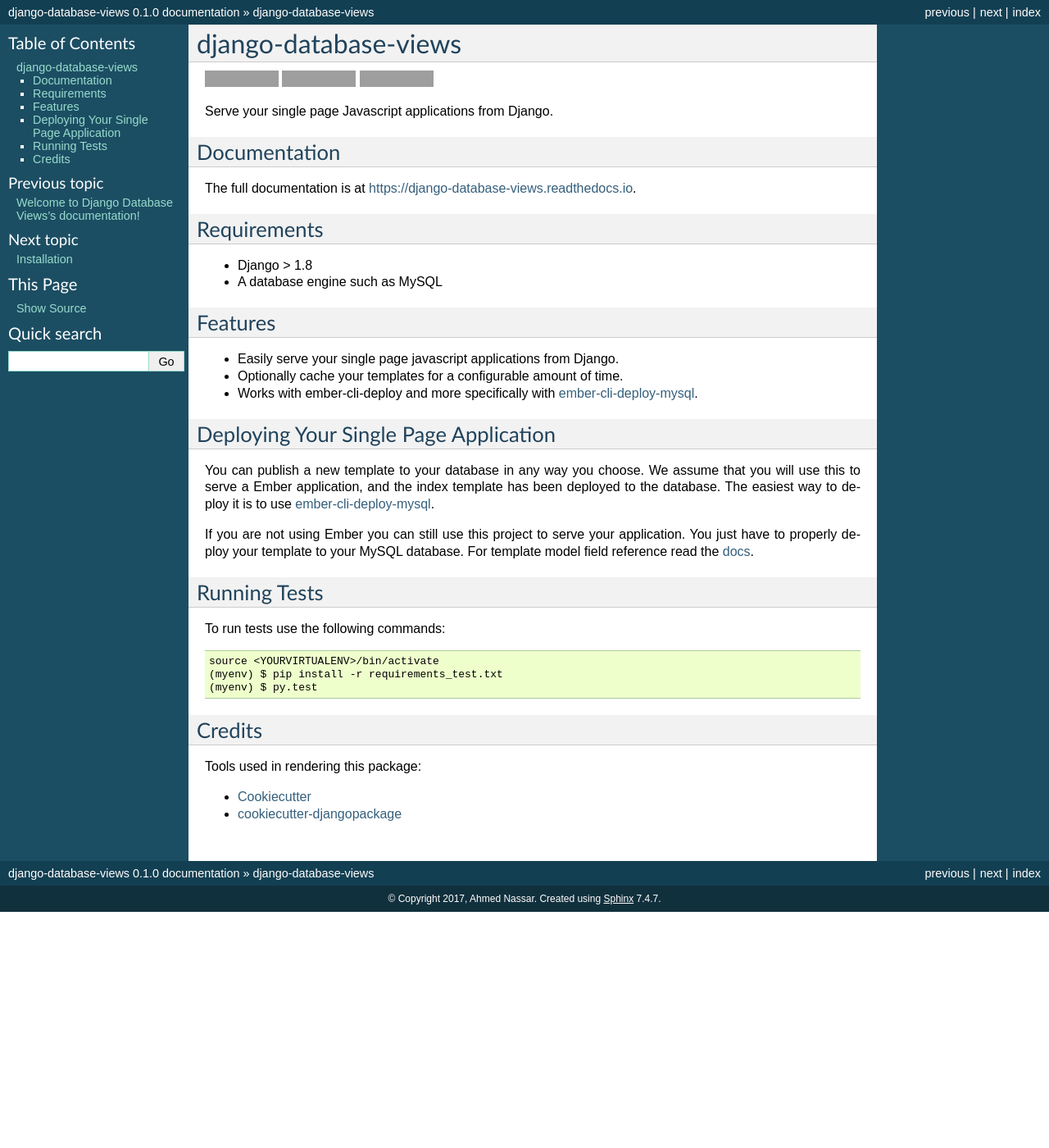
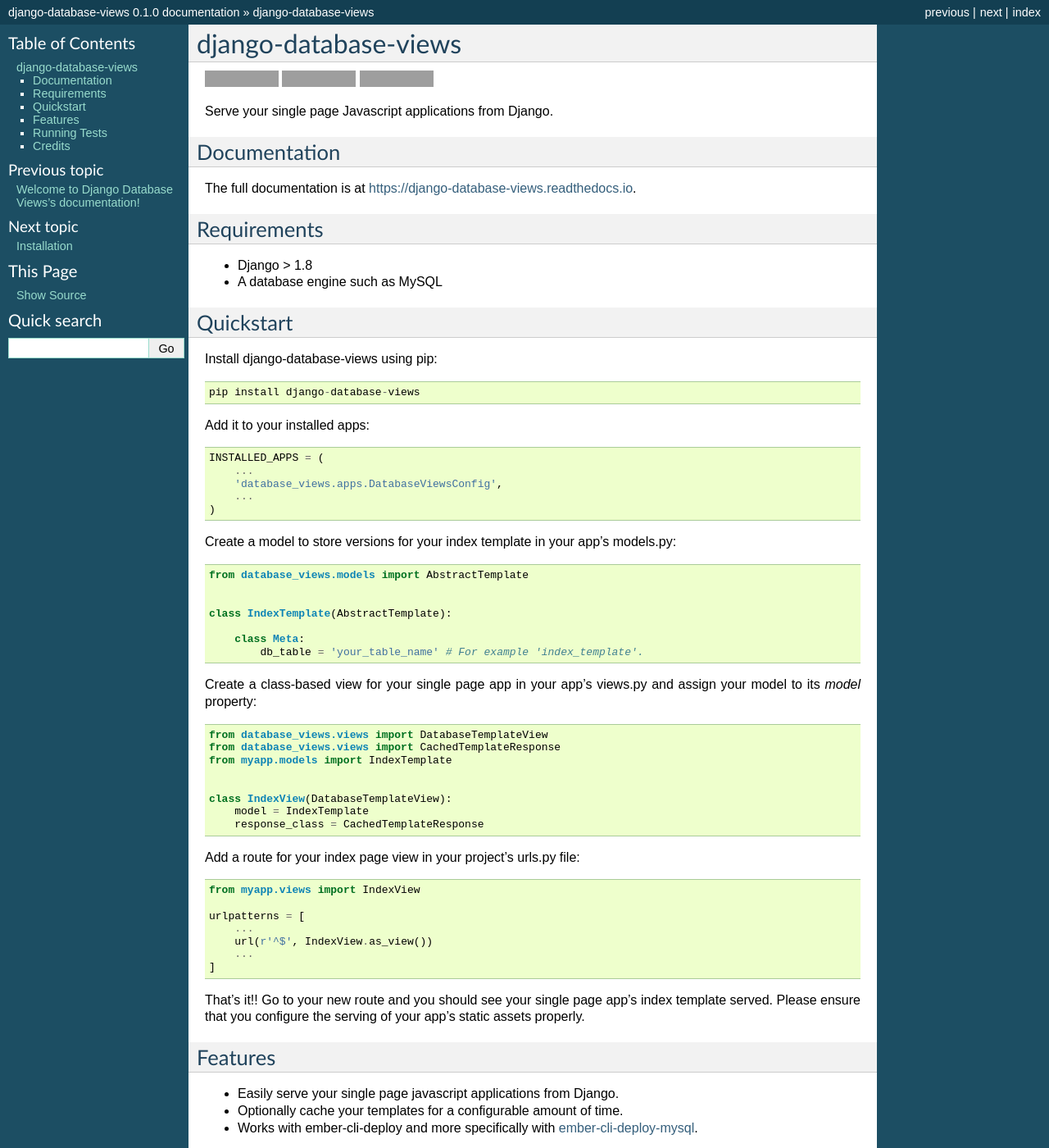
Before and after one commit to a7madnassar/django-database-views, a Sphinx documentation site: the page built from docs/readme.rst, in a window 1280 px wide and 1400 px high. Shown: the whole window at 82% size. Built offline with Sphinx 7.4.7, drawn with Linux system fonts in a browser that asks for light colours; some of the changed text lies outside the part shown; grey boxes are pictures that could not be loaded.

Commit message:
Extended the default cache TTL to a week. Re-organized docs.

```diff
--- a/README.rst
+++ b/README.rst
@@ -26,6 +26,55 @@
 * Django > 1.8
 * A database engine such as MySQL
 
+Quickstart
+----------
+Install django-database-views using pip::
+
+    pip install django-database-views
+
+Add it to your installed apps::
+
+    INSTALLED_APPS = (
+        ...
+        'database_views.apps.DatabaseViewsConfig',
+        ...
+    )
+
+Create a model to store versions for your index template in your app's models.py::
+
+    from database_views.models import AbstractTemplate
+
+
+    class IndexTemplate(AbstractTemplate):
+
+        class Meta:
+            db_table = 'your_table_name' # For example 'index_template'.
+
+Create a class-based view for your single page app in your app's views.py and assign your model
+to its `model` property::
+
+    from database_views.views import DatabaseTemplateView
+    from database_views.views import CachedTemplateResponse
+    from myapp.models import IndexTemplate
+
+
+    class IndexView(DatabaseTemplateView):
+        model = IndexTemplate
+        response_class = CachedTemplateResponse
+
+Add a route for your index page view in your project's urls.py file::
+
+    from myapp.views import IndexView
+
+    urlpatterns = [
+        ...
+        url(r'^$', IndexView.as_view())
+        ...
+    ]
+
+That's it!! Go to your new route and you should see your single page app's index template served.
+Please ensure that you configure the serving of your app's static assets properly.
+
 Features
 --------
 
@@ -33,22 +82,10 @@
 * Optionally cache your templates for a configurable amount of time.
 * Works with ember-cli-deploy and more specifically with `ember-cli-deploy-mysql <https://github.com/mwpastore/ember-cli-deploy-mysql>`_.
 
-Deploying Your Single Page Application
----------------------------------------
-
-You can publish a new template to your database in any way you choose. We assume that you will
-use this to serve a Ember application, and the index template has been deployed
-to the database. The easiest way to deploy it is to use
-`ember-cli-deploy-mysql <https://github.com/mwpastore/ember-cli-deploy-mysql>`_.
-
-If you are not using Ember you can still use this project to serve your application. You just
-have to properly deploy your template to your MySQL database. For template model field reference
-read the `docs <https://django-database-views.readthedocs.io>`_.
-
 Running Tests
 -------------
 
-To run tests use the following commands::
+To run tests use the following commands from the root of this project::
 
     source <YOURVIRTUALENV>/bin/activate
     (myenv) $ pip install -r requirements_test.txt
```
Also changed, not shown: docs/usage.rst (+48 -44 lines), 1 other file.
